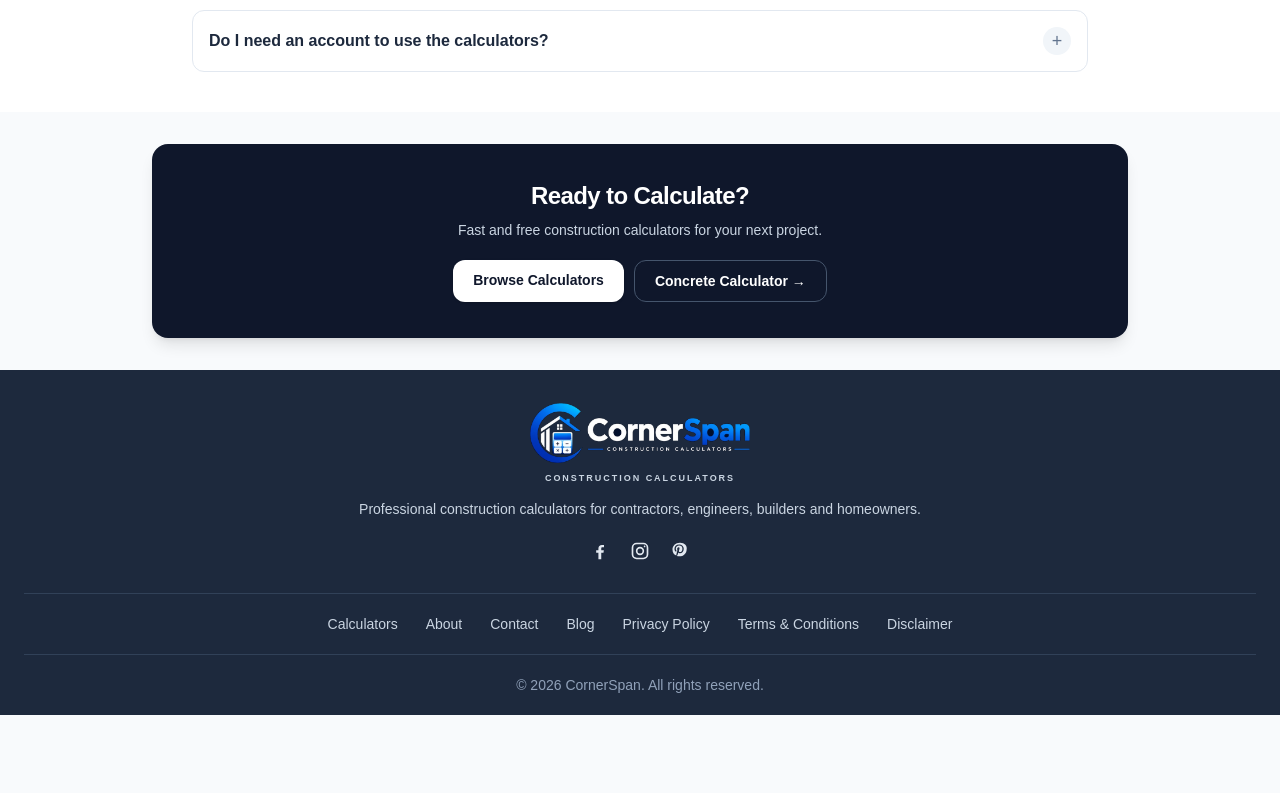
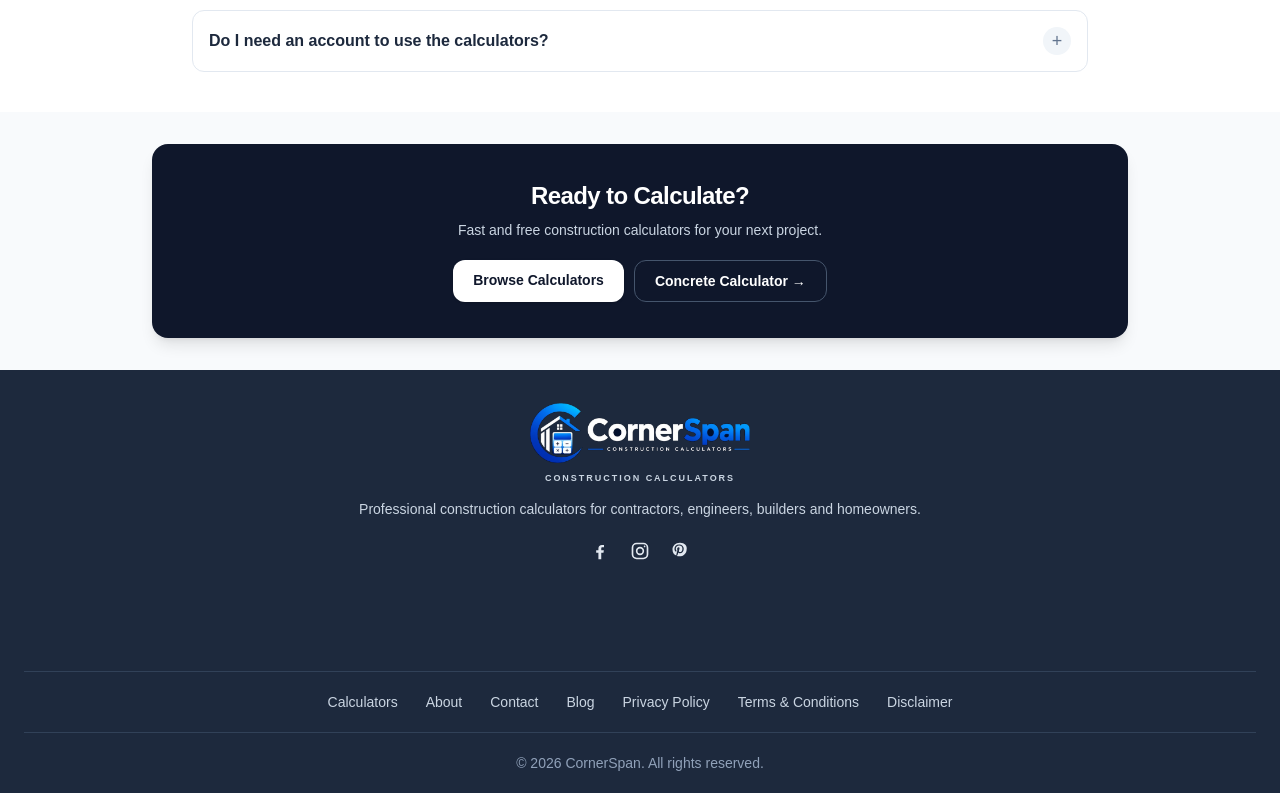
Before and after one commit to km7max-cmd/cornerspan, a Next.js app: page / in a window 1280 px wide. Shown: the part 2983-3776 px from the top of the page. Before the commit the page ends 3698 px from the top, so only its background shows below. Built offline with nearby package versions, Linux system fonts and the light colour scheme.

Commit message:
Update Footer component layout styling

```diff
--- a/components/Footer.tsx
+++ b/components/Footer.tsx
@@ -89,7 +89,7 @@ export default function Footer() {
       <div className="mx-auto max-w-7xl px-5 sm:px-6">
         {/* Logo and description */}
         <div
-          className="flex flex-col items-center py-8 text-center"
+          className="flex min-h-[300px] flex-col items-center py-8 text-center"
           style={{ contain: "layout" }}
         >
           <Link
```
